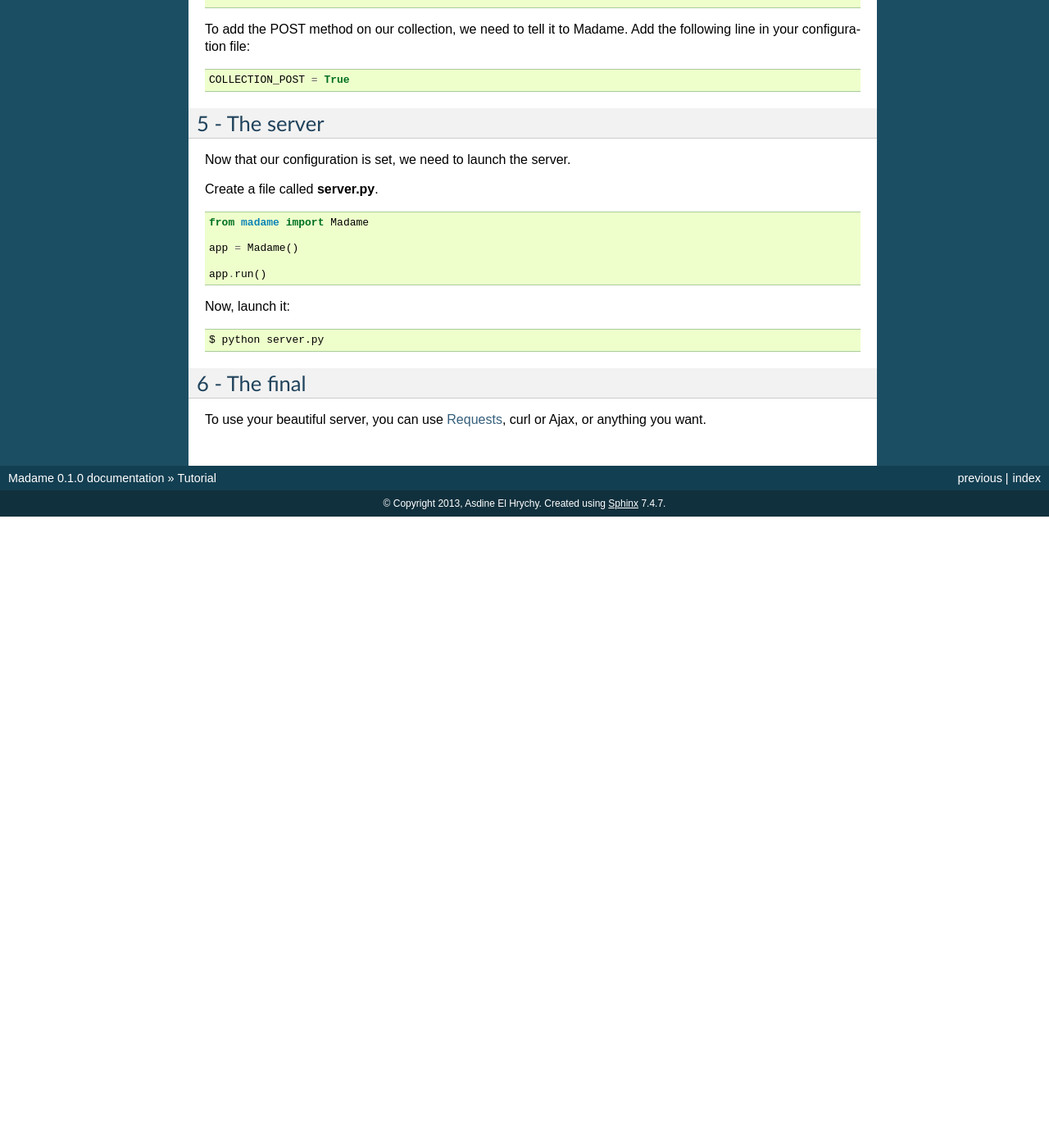
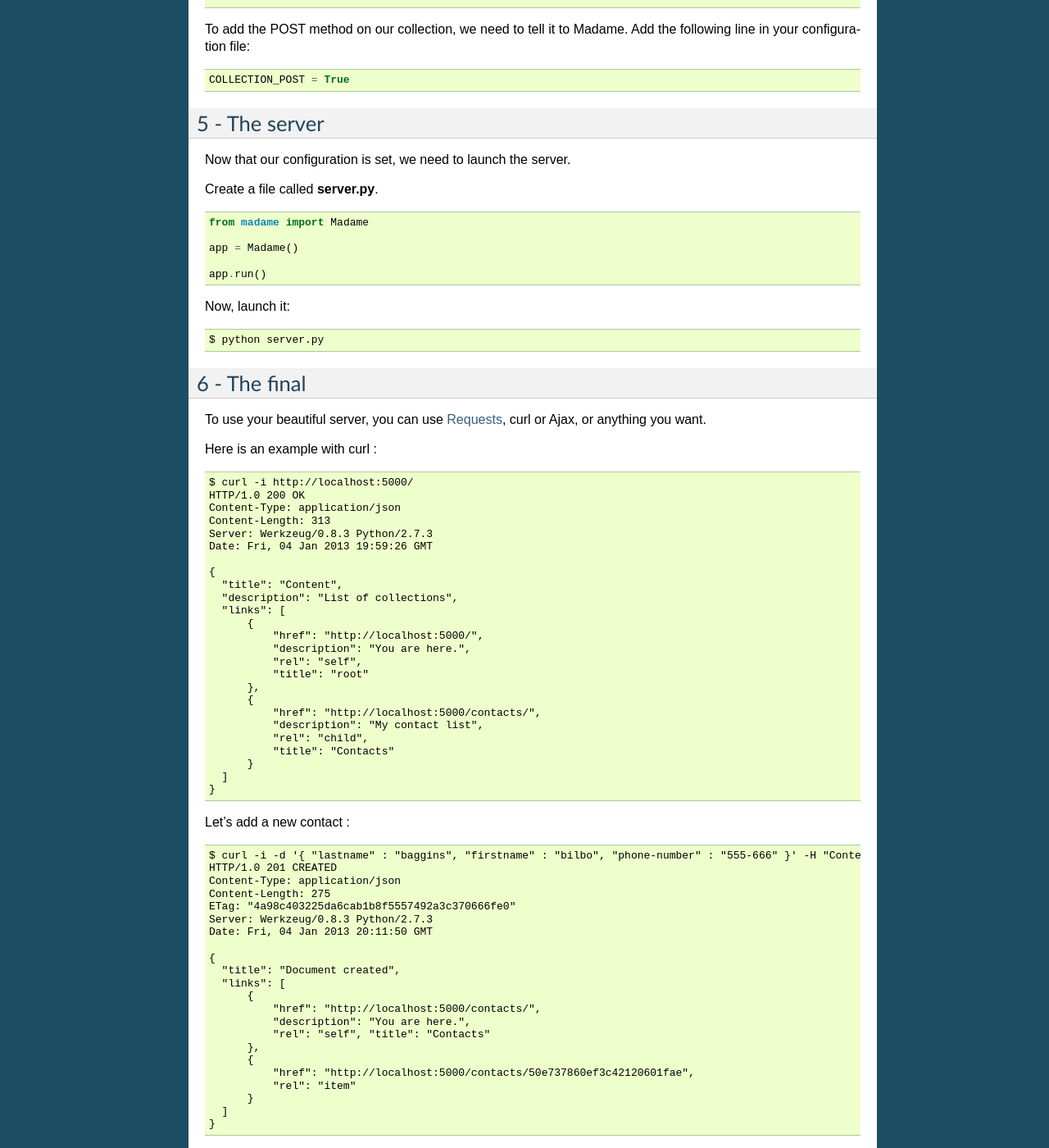
Before and after one commit to asdine/madame, a Sphinx documentation site: the page built from docs/tutorial.rst, in a window 1280 px wide and 1400 px high, scrolled down 2145 px. Shown: the whole window at 82% size. Built offline with Sphinx 7.4.7, drawn with Linux system fonts in a browser that asks for light colours; before the commit the page ends 2775 px from its top, so only the background shows below that; some of the changed text lies outside the part shown.

```diff
--- a/docs/intro.rst
+++ b/docs/intro.rst
@@ -8,10 +8,13 @@
 --------
 - **REST-compliant**
 - **HATEOAS**
+- **Dynamic collections**
 - **JSON Schemas separated from code**
 - **JSON Validation**
 - **Cache**
 - **Versioning**
+- **Read-only by default**
+
 
 License
 -------
--- a/docs/tutorial.rst
+++ b/docs/tutorial.rst
@@ -134,3 +134,76 @@
 6 - The final
 -------------
 To use your beautiful server, you can use `Requests <https://requests.readthedocs.org/en/latest/>`_, curl or Ajax, or anything you want.
+
+Here is an example with curl : ::
+
+  $ curl -i http://localhost:5000/
+  HTTP/1.0 200 OK
+  Content-Type: application/json
+  Content-Length: 313
+  Server: Werkzeug/0.8.3 Python/2.7.3
+  Date: Fri, 04 Jan 2013 19:59:26 GMT
+
+  {
+    "title": "Content",
+    "description": "List of collections",
+    "links": [
+        {
+            "href": "http://localhost:5000/",
+            "description": "You are here.",
+            "rel": "self",
+            "title": "root"
+        },
+        {
+            "href": "http://localhost:5000/contacts/",
+            "description": "My contact list",
+            "rel": "child",
+            "title": "Contacts"
+        }
+    ]
+  }
+
+Let's add a new contact : ::
+
+  $ curl -i -d '{ "lastname" : "baggins", "firstname" : "bilbo", "phone-number" : "555-666" }' -H "Content-Type: application/json" http://localhost:5000/contacts/
+  HTTP/1.0 201 CREATED
+  Content-Type: application/json
+  Content-Length: 275
+  ETag: "4a98c403225da6cab1b8f5557492a3c370666fe0"
+  Server: Werkzeug/0.8.3 Python/2.7.3
+  Date: Fri, 04 Jan 2013 20:11:50 GMT
+
+  {
+    "title": "Document created",
+    "links": [
+        {
+            "href": "http://localhost:5000/contacts/",
+            "description": "You are here.",
+            "rel": "self", "title": "Contacts"
+        },
+        {
+            "href": "http://localhost:5000/contacts/50e737860ef3c42120601fae",
+            "rel": "item"
+        }
+    ]
+  }
+
+Then let's see the contact information : ::
+
+  $ curl -i http://localhost:5000/contacts/50e737860ef3c42120601fae
+  HTTP/1.0 200 OK
+  Content-Type: application/json
+  Content-Length: 237
+  ETag: "494abe2a6a10a3f8d12b93c22e0aa04fb1d5f168"
+  Server: Werkzeug/0.8.3 Python/2.7.3
+  Date: Fri, 04 Jan 2013 20:14:58 GMT
+
+  {
+    "_id": "50e737860ef3c42120601fae",
+    "firstname": "bilbo",
+    "lastname": "baggins",
+    "phone-number": "555-666",
+    "created": "Fri Jan  4 20:11:50 2013",
+    "updated": "Fri Jan  4 20:11:50 2013",
+    "etag": "494abe2a6a10a3f8d12b93c22e0aa04fb1d5f168"
+  }
```
Also changed, not shown: 1 other file.
